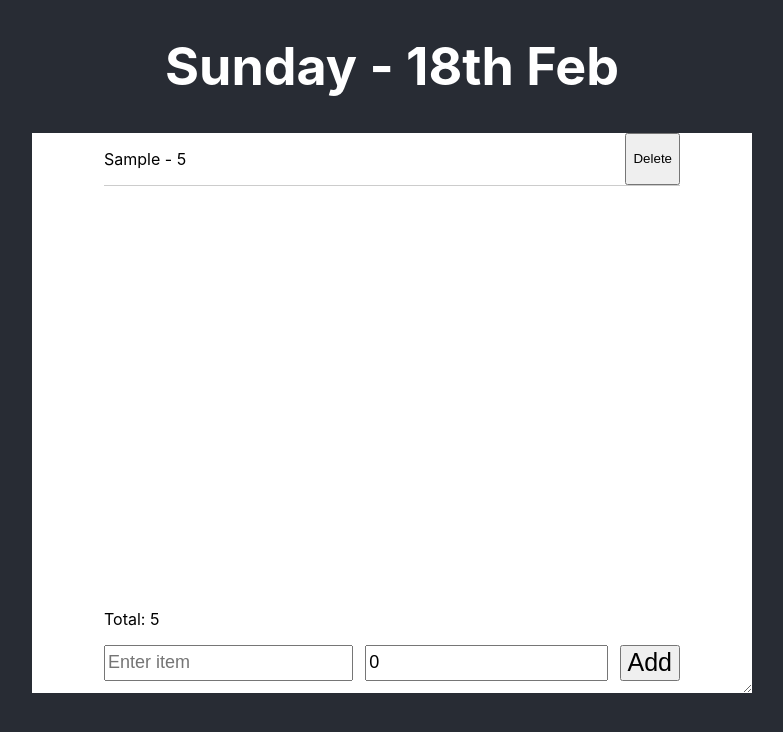
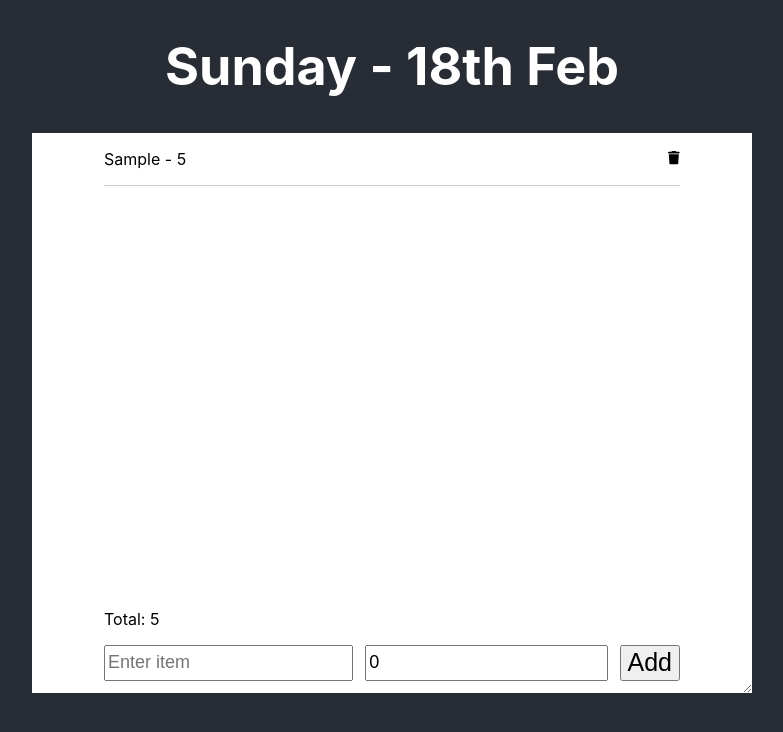
Before and after one commit to shpiyu/ledger, a React (Create React App) app: page / in a window 1280 px wide. Both pictures are taken after typing "Sample", "5" into the empty fields and a click on the button "Add". Shown: the top 732 px of the page, without its empty margins (248-1031 px from the left). Built offline with nearby package versions, Linux system fonts and the light colour scheme.

Commit message:
use font-awesome bin icon for delete btn

```diff
--- a/package.json
+++ b/package.json
@@ -3,6 +3,9 @@
   "version": "0.1.0",
   "private": true,
   "dependencies": {
+    "@fortawesome/fontawesome-svg-core": "^6.5.1",
+    "@fortawesome/free-solid-svg-icons": "^6.5.1",
+    "@fortawesome/react-fontawesome": "^0.2.0",
     "@testing-library/jest-dom": "^5.17.0",
     "@testing-library/react": "^13.4.0",
     "@testing-library/user-event": "^13.5.0",
--- a/src/App.css
+++ b/src/App.css
@@ -79,6 +79,14 @@ body {
   display: inline;
 }
 
+.delete-btn {
+  background: none;
+  border: none;
+  padding: 0;
+  color: inherit;
+  cursor: pointer;
+}
+
 .ledger .input-container {
   position: sticky;
   bottom: 0;
--- a/src/App.js
+++ b/src/App.js
@@ -1,5 +1,7 @@
 import './App.css';
 import React, { useState } from 'react';
+import { FontAwesomeIcon } from '@fortawesome/react-fontawesome'
+import { faTrash } from '@fortawesome/free-solid-svg-icons'
 
 function App() {
   const [items, setItems] = useState([]);
@@ -88,7 +90,9 @@ function App() {
             {items.map((item, index) => (
               <div className='item' key={index}>
                 <p>{item.item} - {item.amount}</p>
-                <button value={item.item} onClick={handleDelete}>Delete</button>
+                <button className='delete-btn' value={item.item} onClick={handleDelete}>
+                  <FontAwesomeIcon icon={faTrash}/>
+                </button>
               </div>
             ))}
           </div>
```
Also changed, not shown: 1 other file (tests, documents, lock files or other folders).
